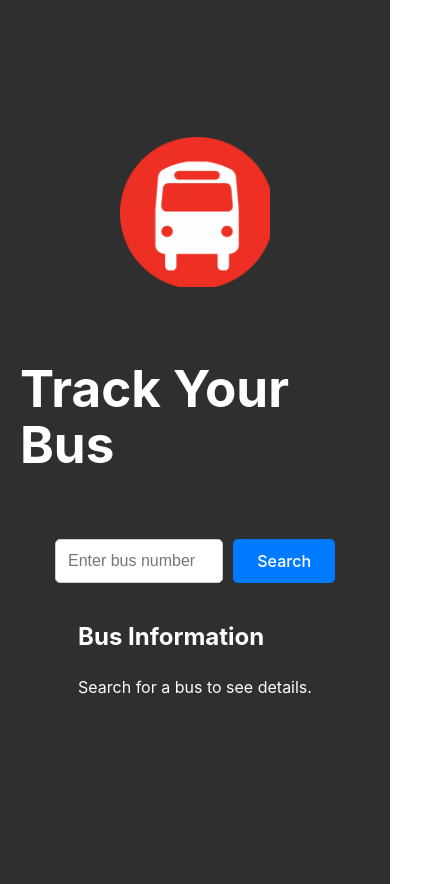
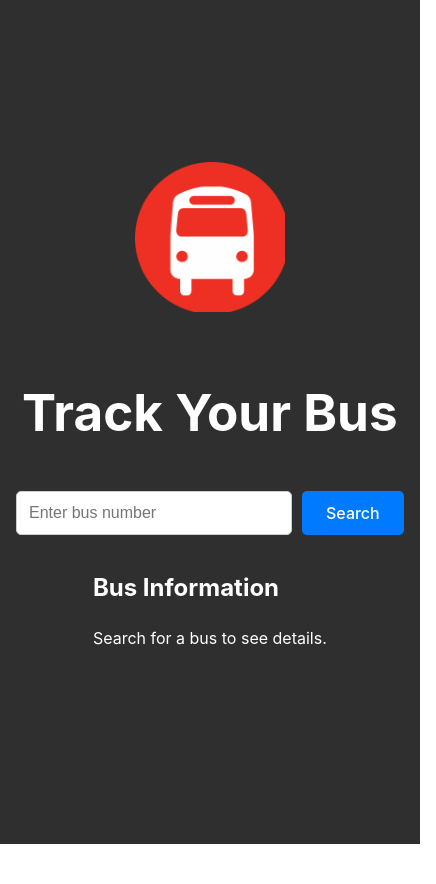
Before and after one commit to anuraggr/trackbus, a React (Vite) app: page / in a window 390 px wide. Shown: the whole page, 436 px wide, since content can reach past the window. After the commit the page ends 844 px from the top, so only its background shows below. Built offline with nearby package versions, Linux system fonts and the light colour scheme.

Commit message:
Update App.css

```diff
--- a/src/App.css
+++ b/src/App.css
@@ -1,4 +1,4 @@
-/* Outer container with full height */
+/* Outer container */
 .container {
   display: flex;
   flex-direction: column;
@@ -7,27 +7,31 @@
   min-height: 100vh;
   background-color: #2f2f2f; /* Dark background */
   color: white;
-  padding: 20px;
 }
 
 /* Central content holder */
 .main-content {
   display: flex;
-  justify-content: space-between; /* Spreads search and info evenly */
+  justify-content: center;
   align-items: center;
-  width: 80%; /* Now it will take 80% of the screen width */
-  max-width: 1200px; /* Keep it constrained for bigger screens */
-  margin: 0 auto;
-  padding: 2rem;
+  width: 100%; /* Full width of the screen */
+  max-width: 1000px; /* Maximum width to prevent stretching on large screens */
+  padding: 1rem;
 }
 
-/* Search bar area */
+/* Search bar and bus info alignment */
 .search-container {
+  flex-grow: 1;
   display: flex;
-  justify-content: flex-start;
+  justify-content: flex-end;
   align-items: center;
   margin-right: 2rem;
-  width: 60%; /* Search container takes up more space */
+}
+
+.bus-info-container {
+  display: flex;
+  justify-content: center;
+  align-items: center;
 }
 
 /* Search bar styling */
@@ -36,7 +40,7 @@
   font-size: 1rem;
   border-radius: 5px;
   border: 1px solid #ccc;
-  width: 100%; /* Full width */
+  width: 250px; /* Control the width to prevent it from being too large */
   margin-right: 10px;
   outline: none;
   transition: border-color 0.3s ease;
@@ -67,28 +71,28 @@
   padding: 1rem;
   border-radius: 8px;
   color: white;
-  width: 250px;
+  width: 200px;
   text-align: center;
 }
 
-/* Logo stays at the top */
+/* Logo at the top */
 .logo {
   width: 150px;
   height: auto;
   margin-bottom: 2rem;
 }
 
-/* On smaller screens, adjust the layout */
+/* On smaller screens */
 @media (max-width: 768px) {
   .main-content {
     flex-direction: column;
-    justify-content: center;
     align-items: center;
   }
 
   .search-container {
+    margin-right: 0;
     margin-bottom: 1rem;
-    width: 100%;
+    justify-content: center;
   }
 
   .bus-info {
```
